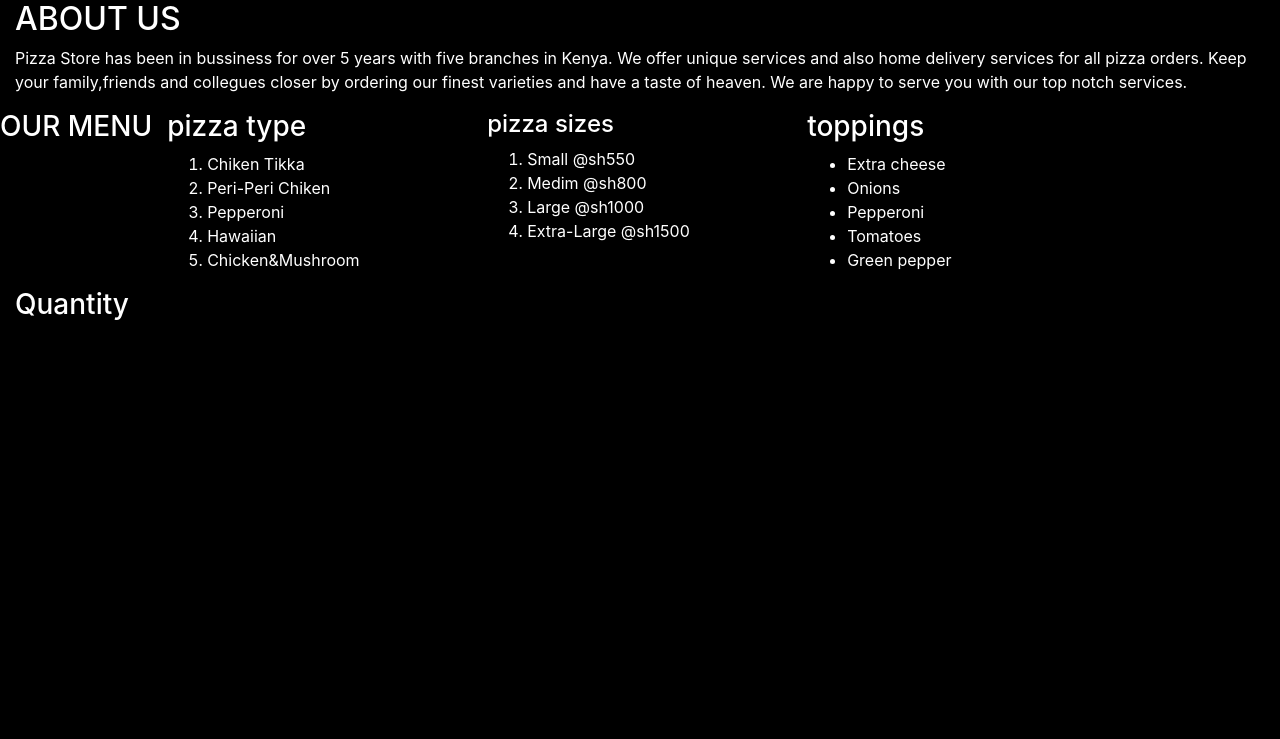
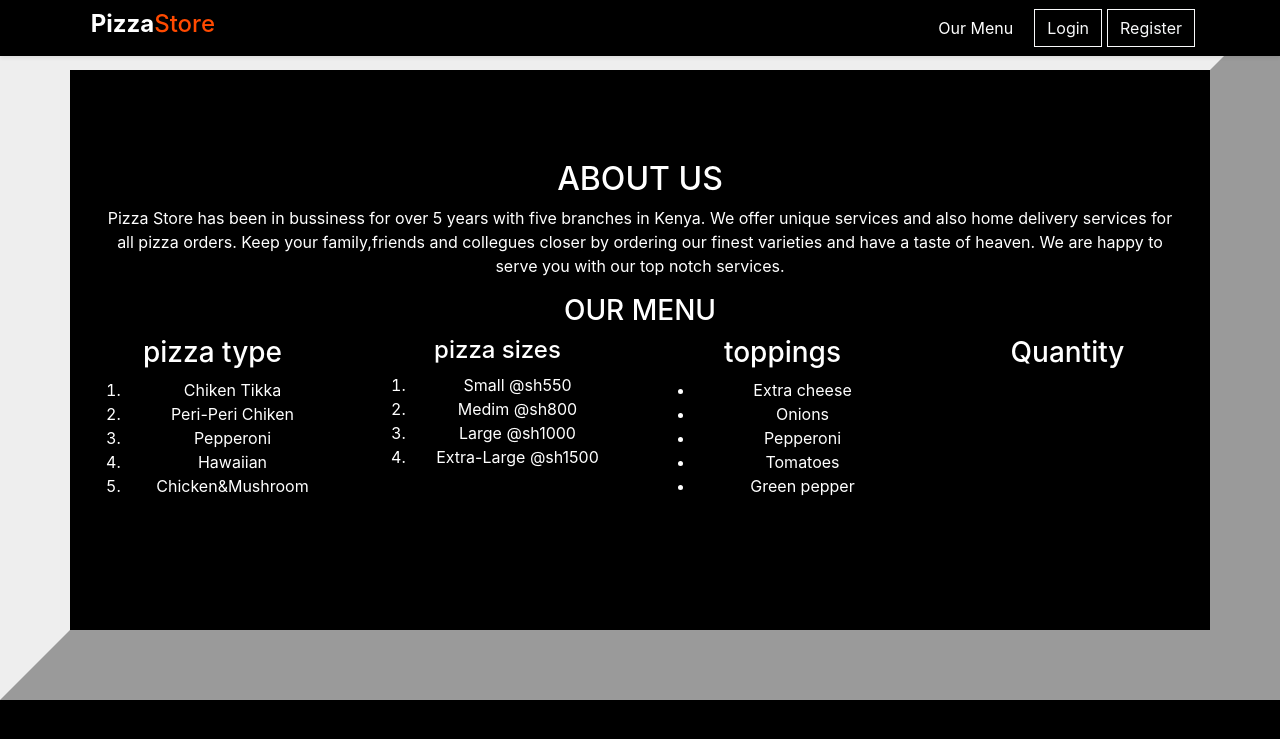
Before and after one commit to steve-njuguna-k/Flask-Pizza-Store, a Flask app: page / in a window 1280 px wide. Shown: the top 739 px of the page. Run offline with Flask 2, Linux system fonts and the light colour scheme; some libraries are stand-ins or nearby versions.

Commit message:
Added navbar to Index.html

```diff
--- a/app/static/assets/css/style.css
+++ b/app/static/assets/css/style.css
@@ -1,6 +1,28 @@
 body{
+    background-color: black;
+    color: #fff;
+	border: 70px outset;
+    text-align: center;
+	min-height: 700px;
+
+}
+
+a{
+    text-decoration: none;
+    color: #fff;
+}
+
+a:hover{
+    text-decoration: none;
+    color: #ff4a00;
+}
+
+h4{
+    color: #fff;
+}
+
+.navbar{
     background-color: #000;
-    color: #fff;
 }
 
 .signup-form {
@@ -15,7 +37,6 @@ body{
 	background: #fff;
 	box-shadow: 0px 2px 2px rgba(0, 0, 0, 0.3);
 	padding: 30px;
-    border-radius: 30px;
 }
 .signup-form h1  {
 	color: #000;
@@ -83,3 +104,16 @@ body{
 	padding-bottom: 15px;
 	text-align: center;
 }
+
+#about{
+    margin-top: 90px;
+}
+
+.logo-colour{
+    color: #ff4a00;
+}
+
+.btn{
+    margin-left: 5px;
+    border-radius: 0px;
+}
--- a/app/templates/Index.html
+++ b/app/templates/Index.html
@@ -1,17 +1,46 @@
 {% extends "Base.html" %}
 
     {% block content %}
-    <div id = "about">
-         <h2>ABOUT US</h2>
-         <P>Pizza Store has been in bussiness for over 5 years with five branches in Kenya.
-            We offer unique services and also home delivery services for all pizza orders.
-            Keep your family,friends and collegues closer by ordering our finest varieties and
-            have a taste of heaven. We are happy to serve you with our top notch services.</P>
+
+    {% block navbar %}
+        <div class="container-fluid">
+            <nav class="navbar navbar-expand-lg fixed-top shadow-sm">
+                <div class="container">
+                    <a href="{{ url_for('home') }}">
+                        <h4 class="logo"><span class="logo-colour"><i class="fad fa-pizza fa-lg"></i></span><b> Pizza</b><span class="logo-colour">Store</span></h4>
+                    </a>
+                    <button class="navbar-toggler" type="button" data-toggle="collapse" data-target="#navbarSupportedContent" aria-controls="navbarSupportedContent" aria-expanded="false" aria-label="Toggle navigation">
+                        <span class="navbar-toggler-icon"></span>
+                      </button>
+
+                      <div class="collapse navbar-collapse" id="navbarSupportedContent">
+                        <ul class="navbar-nav mr-auto">
+                        </ul>
+                            <a class="nav-link" href="#">Our Menu</a>
+                            <button class="btn btn-outline-light my-2 my-sm-0" type="submit">Login</button>
+                            <a href="{{ url_for('register') }}">
+                                <button class="btn btn-outline-light my-2 my-sm-0" type="submit">Register</button>
+                            </a>
+                      </div>
+                </div>
+            </nav>
+        </div>
+        {% endblock %}
+
+
+    <div class="container">
+        <div id = "about" class="text-center">
+            <h2>ABOUT US</h2>
+            <P>Pizza Store has been in bussiness for over 5 years with five branches in Kenya.
+               We offer unique services and also home delivery services for all pizza orders.
+               Keep your family,friends and collegues closer by ordering our finest varieties and
+               have a taste of heaven. We are happy to serve you with our top notch services.</P>
+        </div>
     </div>
 
     <div id = "menu">
+        <h3 class="text-center">OUR MENU</h3>
         <div class = "row">
-             <h3>OUR MENU</h3>
              <div class= "col-sm-3">
                 <h3>pizza type</h3>
                 <ol>
```
